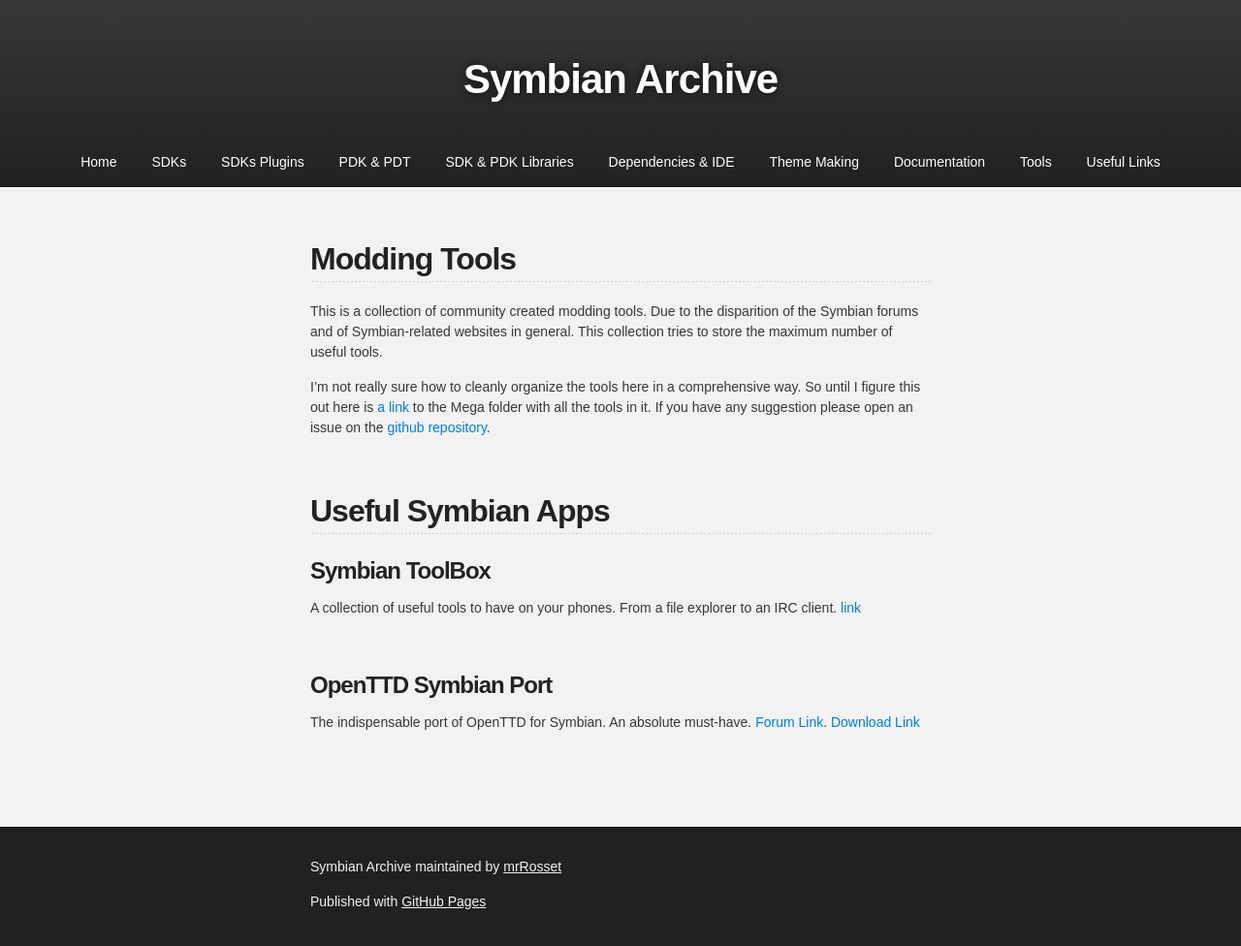
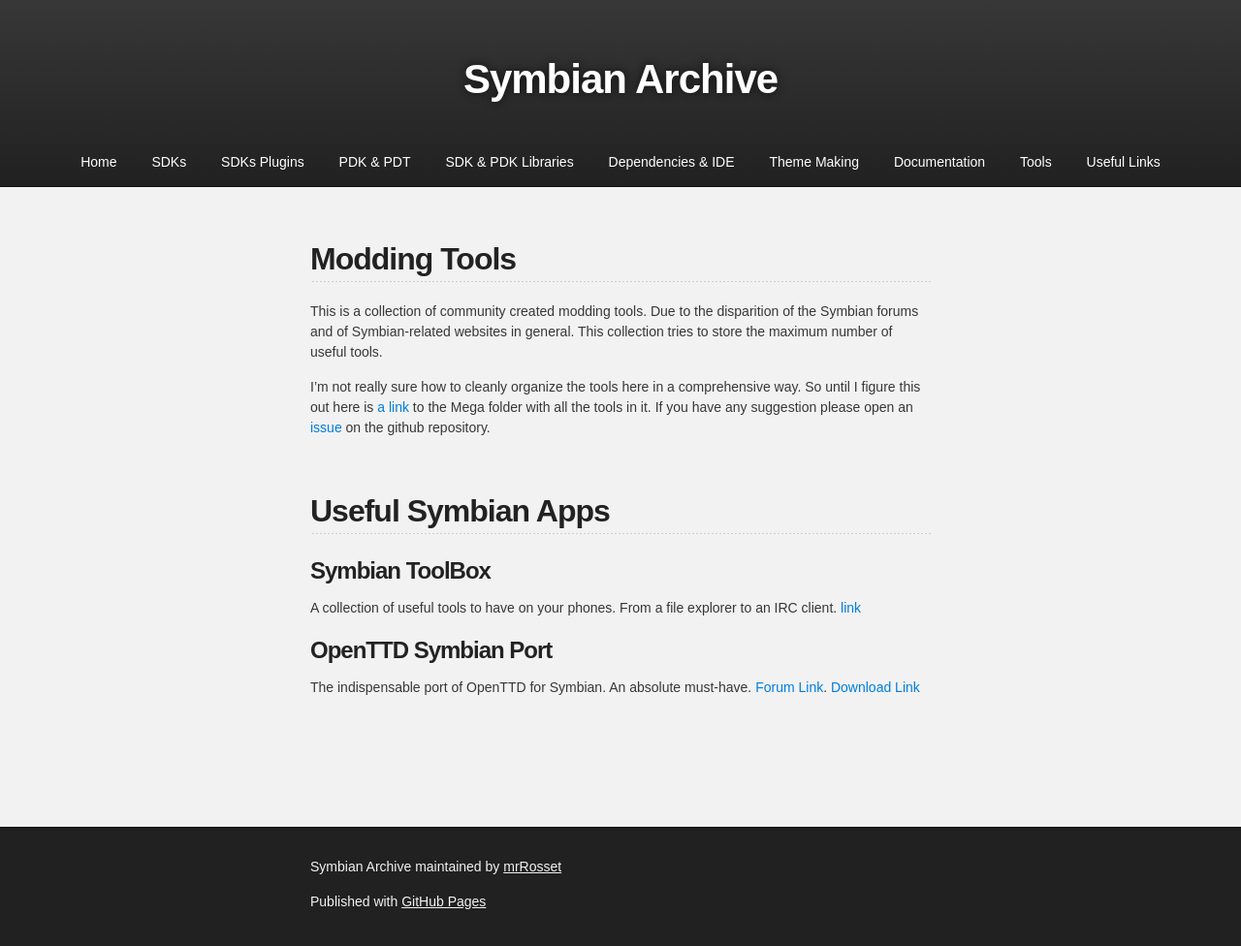
Before and after one commit to mrRosset/Symbian-Archive, a Jekyll site: the page built from Tools.md, in a window 1280 px wide. Shown: the whole page at 97% size. Built offline with Jekyll 4.4.1, drawn with Linux system fonts in a browser that asks for light colours; our own code applies the rules of GitHub Pages for plain Markdown files; the repository's description, which GitHub fills in, is left out.

Commit message:
Change wording and layout of Tools

```diff
--- a/Tools.md
+++ b/Tools.md
@@ -2,7 +2,7 @@
 
 This is a collection of community created modding tools. Due to the disparition of the Symbian forums and of Symbian-related websites in general. This collection tries to store the maximum number of useful tools.
 
-I'm not really sure how to cleanly organize the tools here in a comprehensive way. So until I figure this out here is [a link](https://mega.nz/#F!ml02EAjK!N9AlbkZ9qxCoSKnMxKIQeQ) to the Mega folder with all the tools in it. If you have any suggestion please open an issue on the [github repository](https://github.com/mrRosset/Symbian-Archive/).
+I'm not really sure how to cleanly organize the tools here in a comprehensive way. So until I figure this out here is [a link](https://mega.nz/#F!ml02EAjK!N9AlbkZ9qxCoSKnMxKIQeQ) to the Mega folder with all the tools in it. If you have any suggestion please open an [issue](https://github.com/mrRosset/Symbian-Archive/) on the github repository.
 
 <br>
 
@@ -12,7 +12,7 @@ I'm not really sure how to cleanly organize the tools here in a comprehensive wa
 
 A collection of useful tools to have on your phones. From a file explorer to an IRC client. [link](http://symbian.host-ed.me/)
 
-<br>
+
 
 ### OpenTTD Symbian Port
 
```
